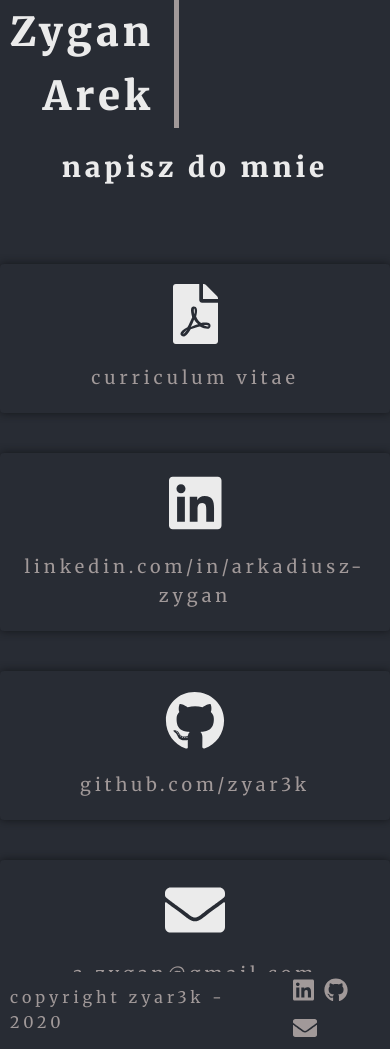
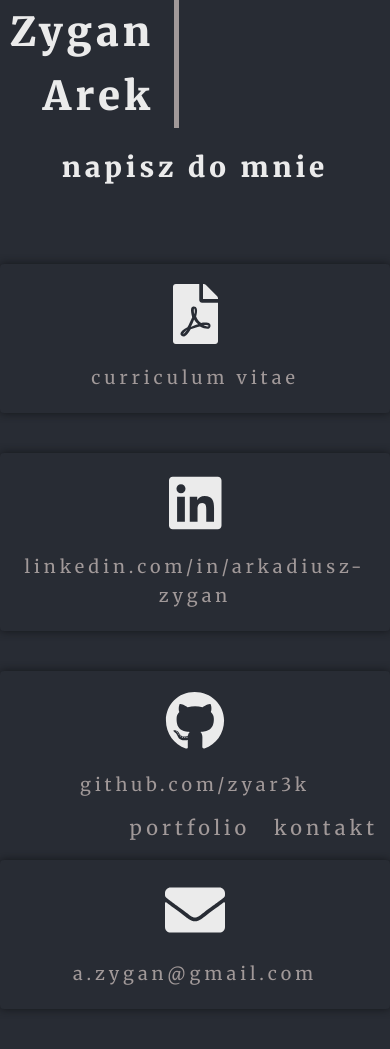
Before and after one commit to Zyar3k/portfolio_ver.1, a React (Create React App) app: page /#/contact in a window 390 px wide. Built offline with nearby package versions, Linux system fonts and the light colour scheme.

Commit message:
Fix footer, add rwd

```diff
--- a/src/components/layout/Footer/Footer.js
+++ b/src/components/layout/Footer/Footer.js
@@ -1,5 +1,6 @@
 import React from 'react';
 import './Footer.scss';
+import { Link } from 'react-router-dom';
 import { FontAwesomeIcon } from '@fortawesome/react-fontawesome';
 import { faGithub, faLinkedin } from '@fortawesome/free-brands-svg-icons';
 import { faEnvelope } from '@fortawesome/free-solid-svg-icons';
@@ -10,9 +11,11 @@ class Footer extends React.Component {
 
     return(
       <div className='footer'>
+
         <div className='footDesktop'>
-          <span>copyright Zyar3k - 2020</span>
-          <span>
+          <div className='leftFoot'>copyright Zyar3k - 2020</div>
+
+          <div className='rightFoot'>
             <a href='https://www.linkedin.com/in/arkadiusz-zygan/' target="_blank" rel="noopener noreferrer">
             <FontAwesomeIcon icon={faLinkedin} />
             </a>
@@ -22,7 +25,12 @@ class Footer extends React.Component {
             <a href='mailto:a.zygan@gmail.com' target='_blank' rel='noopener noreferrer'>
             <FontAwesomeIcon icon={faEnvelope} />
             </a>
-          </span>
+          </div>
+        </div>
+
+        <div className='footMobile'>
+          <Link to='/portfolio'>Portfolio</Link>
+          <Link to='/contact'>Kontakt</Link>
         </div>
       </div>
     );
--- a/src/components/layout/Footer/Footer.scss
+++ b/src/components/layout/Footer/Footer.scss
@@ -1,20 +1,45 @@
 @import '../../../styles/global.scss';
 
 .footer {
+  position: fixed;
+  left: 0;
+  bottom: 0;
+  width: 100%;
 
   .footDesktop {
-    margin: 0;
-    padding: 0 10px;
     display: flex;
-    justify-content: space-between;
+    justify-content: space-around;
     align-items: center;
     color: $font-color-hover;
+  }
+
+  .rightFoot {
 
     a {
-      margin: 0;
-      padding: 0;
-      font-size: 24px;
-      padding-left: 10px;
+      font-size: 20px;
+      padding: 0 6px;
+    }
+  }
+  .footMobile {
+    display: none;
+  }
+}
+
+@media(max-width:768px) {
+  .footer {
+    .footDesktop {
+      display: none;
+    }
+
+    .footMobile {
+      display: inherit;
+      float: right;
+
+      a {
+        font-size: 20px;
+        text-align: center;
+        padding: 0 12px;
+      }
     }
   }
 }
--- a/src/components/views/Portfolio/Portfolio.scss
+++ b/src/components/views/Portfolio/Portfolio.scss
@@ -4,6 +4,7 @@
   display: flex;
   flex-wrap: wrap;
   justify-content: space-around;
+  margin-bottom: $base-size*2;
 }
 
 .imgWrapper {
--- a/src/styles/global.scss
+++ b/src/styles/global.scss
@@ -41,6 +41,6 @@ a.active {
 
 
   .pageContent {
-    padding: 0;// $base-size;
+    padding: 0;
   }
 }
```
